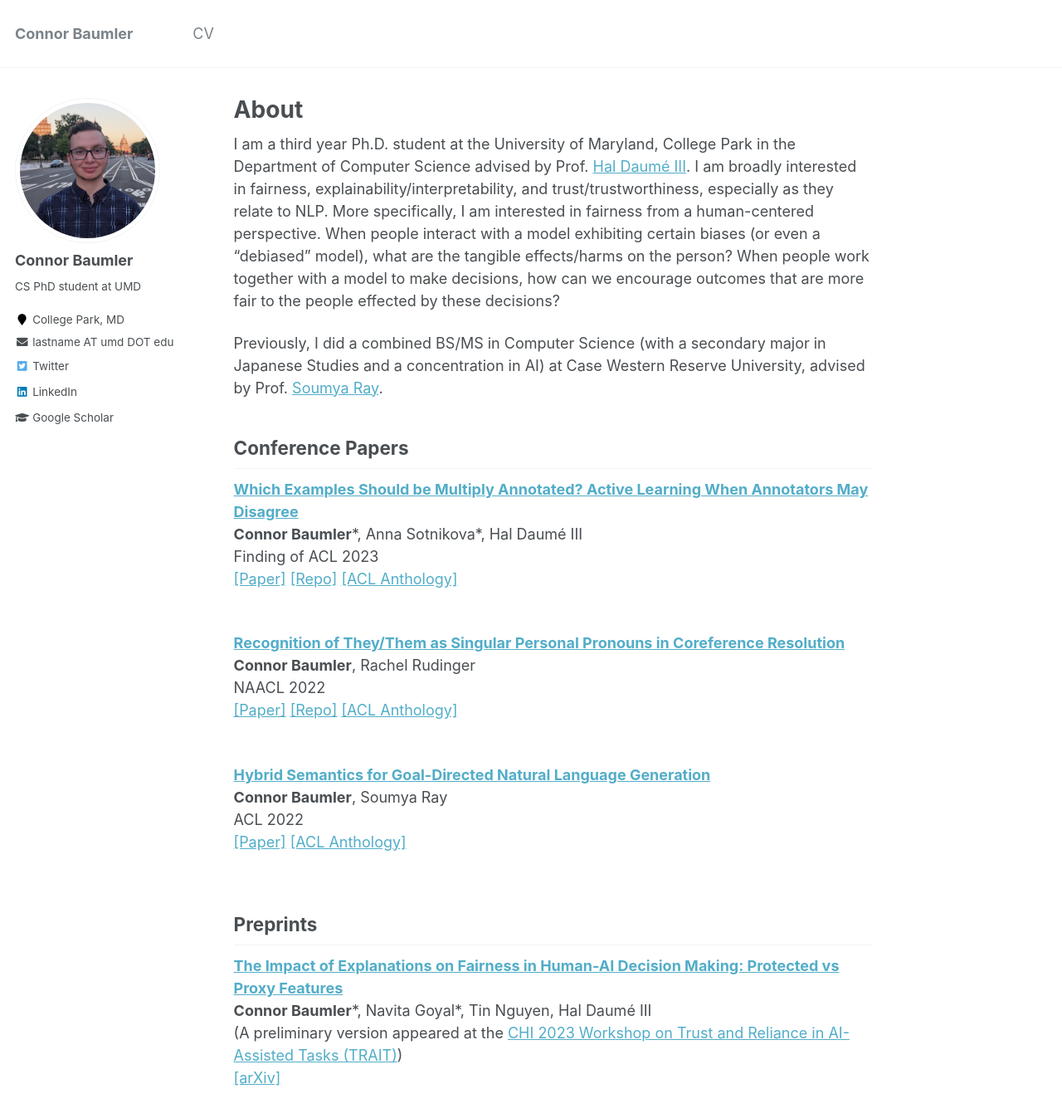
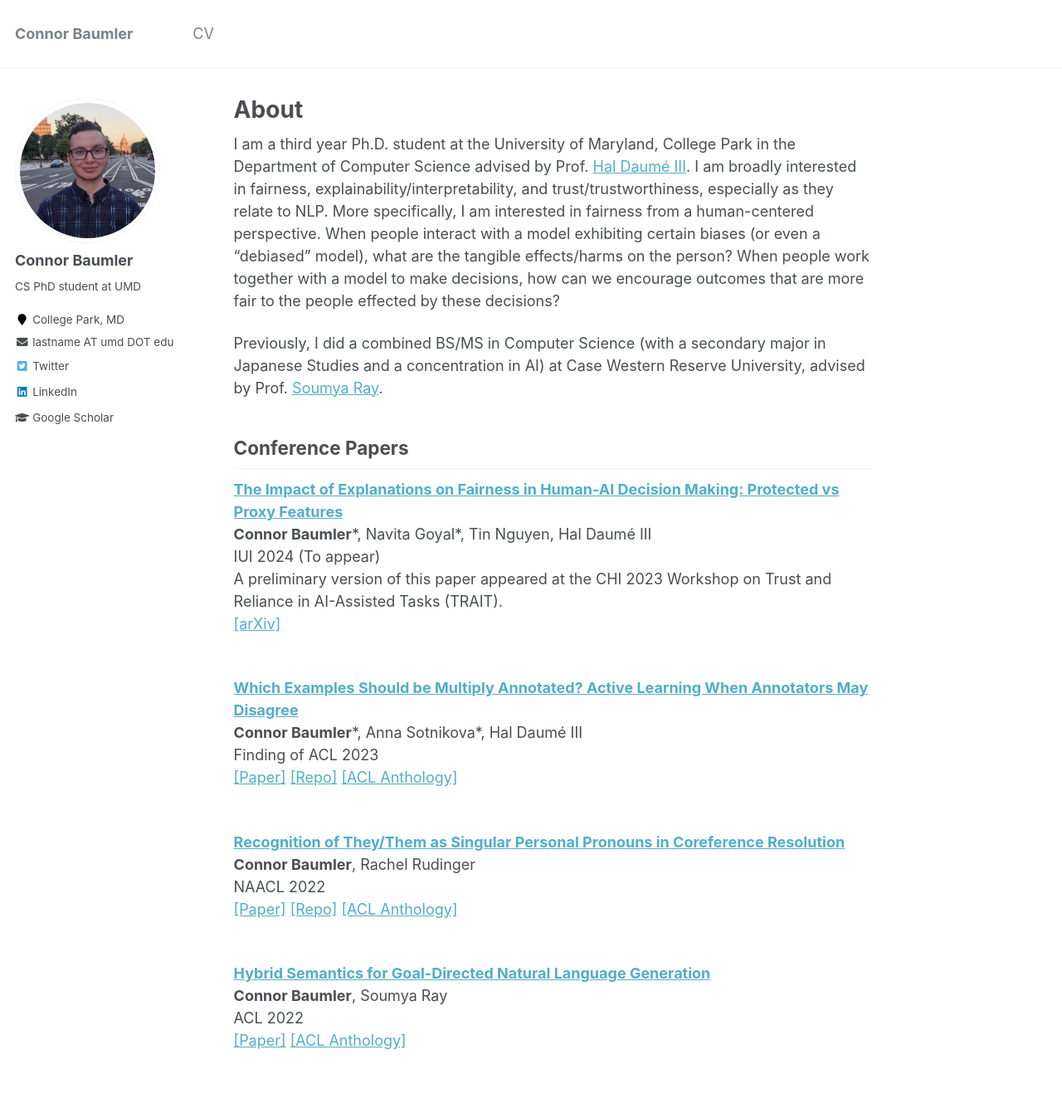
Before and after one commit to ctbaumler/ctbaumler.github.io, a Jekyll site: the page built from _pages/about.md, in a window 1280 px wide and 1400 px high. Shown: the top 1347 px of the window at 83% size. Built offline with Jekyll 4.4.1, drawn with Linux system fonts in a browser that asks for light colours; some of the changed lines change nothing that is shown.

Commit message:
IUI paper :)

```diff
--- a/_pages/about.md
+++ b/_pages/about.md
@@ -15,6 +15,13 @@ Previously, I did a combined BS/MS in Computer Science (with a secondary major i
 
 
 ## Conference Papers
+
+**[The Impact of Explanations on Fairness in Human-AI Decision Making: Protected vs Proxy Features](https://arxiv.org/abs/2310.08617)**<br />
+**Connor Baumler**\*, Navita Goyal\*,  Tin Nguyen, Hal Daum&eacute; III<br />
+IUI 2024 (To appear)<br />
+A preliminary version of this paper appeared at the CHI 2023 Workshop on Trust and Reliance in AI-Assisted Tasks (TRAIT).<br />
+[[arXiv]](https://arxiv.org/abs/2310.08617)<br />
+<br />
 
 **[Which Examples Should be Multiply Annotated? Active Learning When Annotators May Disagree](https://aclanthology.org/2023.findings-acl.658/)**<br />
 **Connor Baumler**\*, Anna Sotnikova\*, Hal Daum&eacute; III<br />
@@ -34,9 +41,4 @@ ACL 2022<br />
 [[Paper]](http://ctbaumler.github.io/files/Hybrid_Semantics_for_Natural_Language_Generation.pdf) [[ACL Anthology]](https://aclanthology.org/2022.acl-long.136/)<br />
 <br />
 
-## Preprints
-**[The Impact of Explanations on Fairness in Human-AI Decision Making: Protected vs Proxy Features](https://arxiv.org/abs/2310.08617)**<br />
-**Connor Baumler**\*, Navita Goyal\*,  Tin Nguyen, Hal Daum&eacute; III<br />
-(A preliminary version appeared at the [CHI 2023 Workshop on Trust and Reliance in AI-Assisted Tasks (TRAIT)](https://chi-trait.github.io/papers/2023/CHI_TRAIT_2023_Paper_46.pdf))<br />
-[[arXiv]](https://arxiv.org/abs/2310.08617)<br />
-<br />
+<!-- ## Preprints -->
```
Also changed, not shown: 1 other file.
